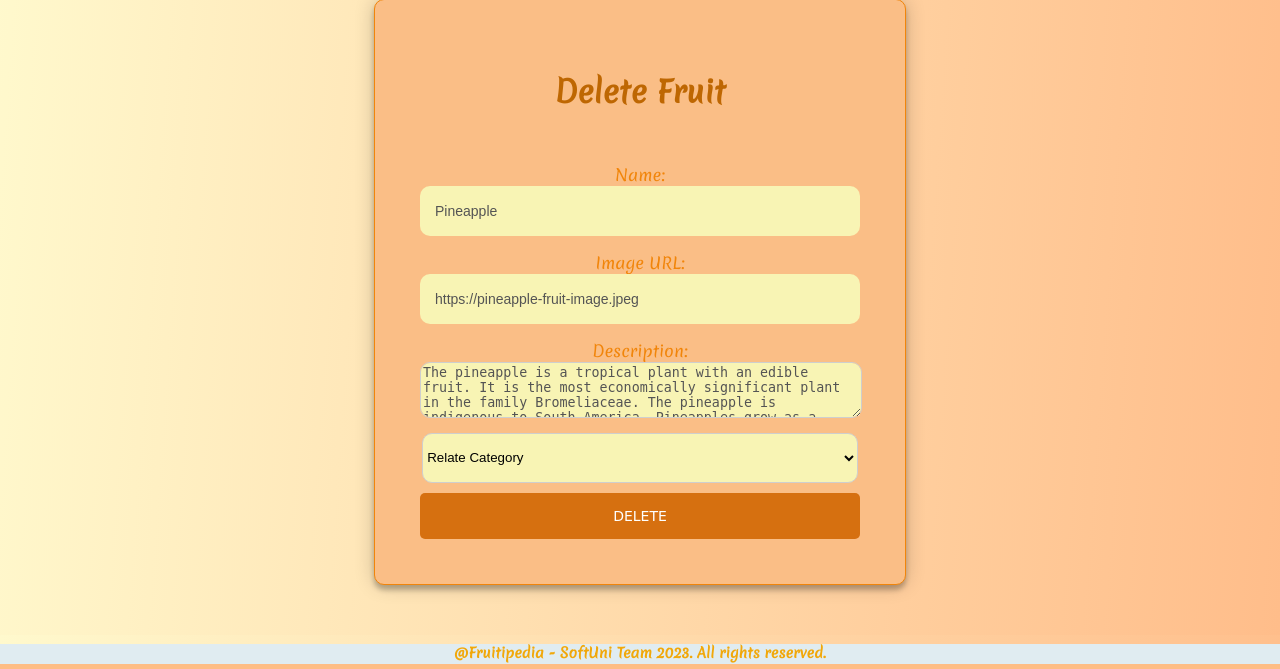
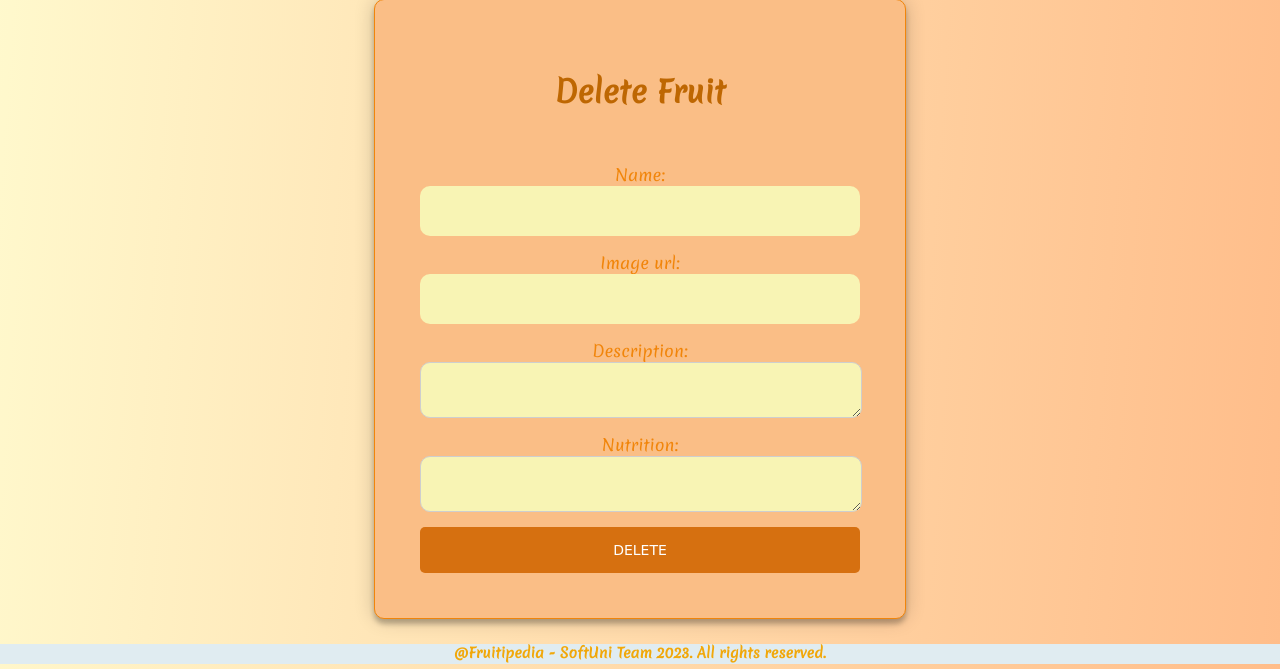
Before and after one commit to ds7cw/softuni, a Django app: template python_orm/fruitapp/fruitipediaApp/templates/fruits/delete-fruit.html in a window 1280 px wide. Shown: the part 136-805 px from the top of the page. Run offline with Django 5.2, Linux system fonts and the light colour scheme; the template is opened without the code that fills it: values that come from a table or form of the project are taken from there, others are empty.

Commit message:
Delete fruit view & template

```diff
--- a/python_orm/fruitapp/fruitipediaApp/templates/fruits/delete-fruit.html
+++ b/python_orm/fruitapp/fruitipediaApp/templates/fruits/delete-fruit.html
@@ -7,38 +7,9 @@
 
         <div class="form">
             <h2>Delete Fruit</h2>
-            <form class="edit-form">
-                <label for="name">Name:</label>
-                <input
-                        type="text"
-                        name="name"
-                        id="name"
-                        value="Pineapple"
-                        disabled="disabled" readonly="readonly" required=""
-                />
-                <label for="Fruit-image">Image URL:</label>
-                <input
-                        type="url"
-                        name="imageUrl"
-                        id="Fruit-image"
-                        value="https://pineapple-fruit-image.jpeg"
-                        disabled="disabled" readonly="readonly" required=""
-                />
-                <label for="fruit-description">Description:</label>
-                <textarea
-                        id="fruit-description"
-                        name="description"
-                        rows="10"
-                        cols="50"
-                        disabled="disabled" readonly="readonly" required=""
-                >The pineapple is a tropical plant with an edible fruit. It is the most economically significant plant in the family Bromeliaceae. The pineapple is indigenous to South America. Pineapples grow as a small shrub, the individual flowers of the unpollinated plant fuse to form a multiple fruit. The plant is normally propagated from the offset produced at the top of the fruit, or from a side shoot, and typically matures within a year.</textarea>
-
-                <select name="category" required="" id="id_category">
-                    <option value="" selected="">Relate Category</option>
-
-                    <option value="1">edible fruit</option>
-
-                </select>
+            <form class="edit-form" method="post" action="{% url 'delete fruit' fruit_id=fruit.pk %}">
+                {% csrf_token %}
+                {{ form }}
 
                 <button type="submit">Delete</button>
             </form>
```
Also changed, not shown: python_orm/fruitapp/fruitipediaApp/fruits/views.py (+17 -1 lines).
